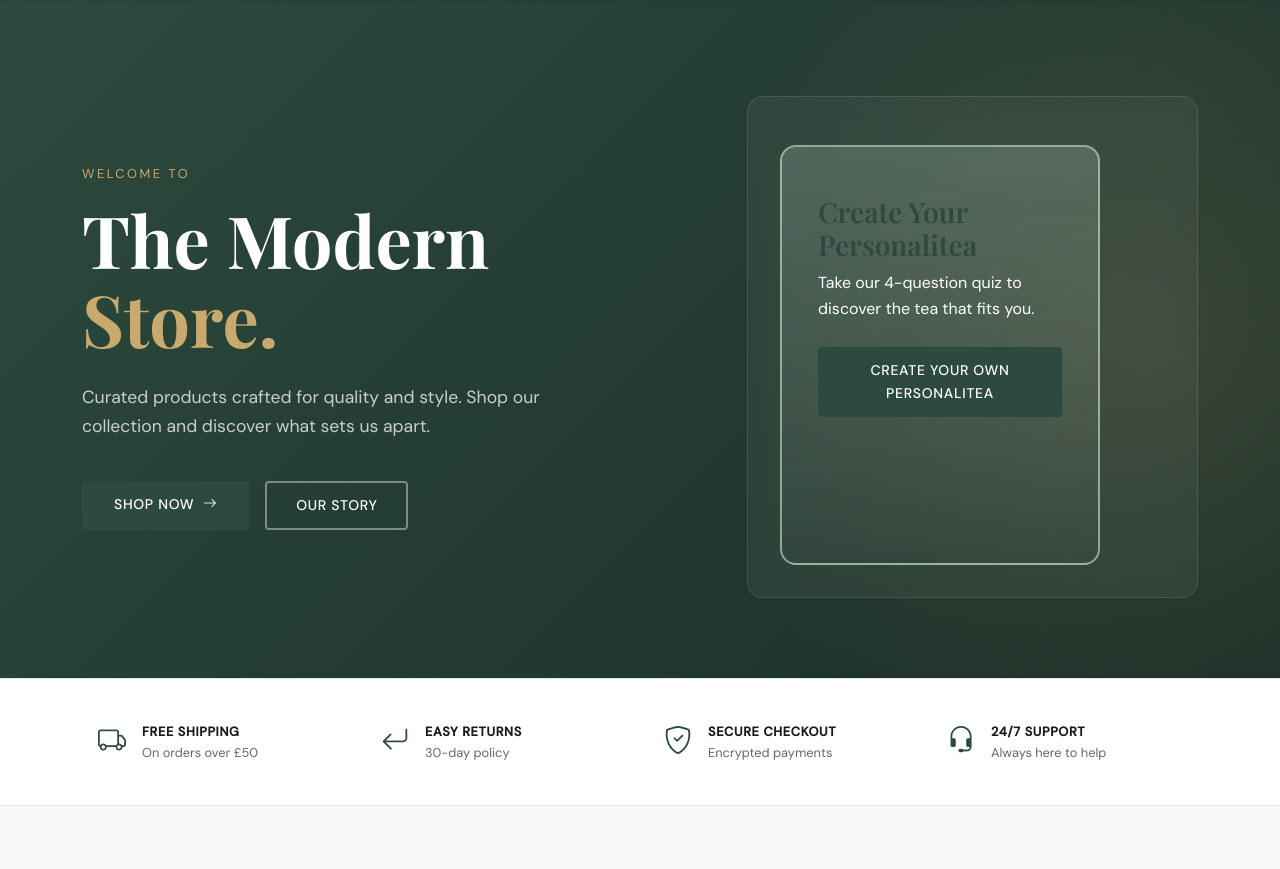
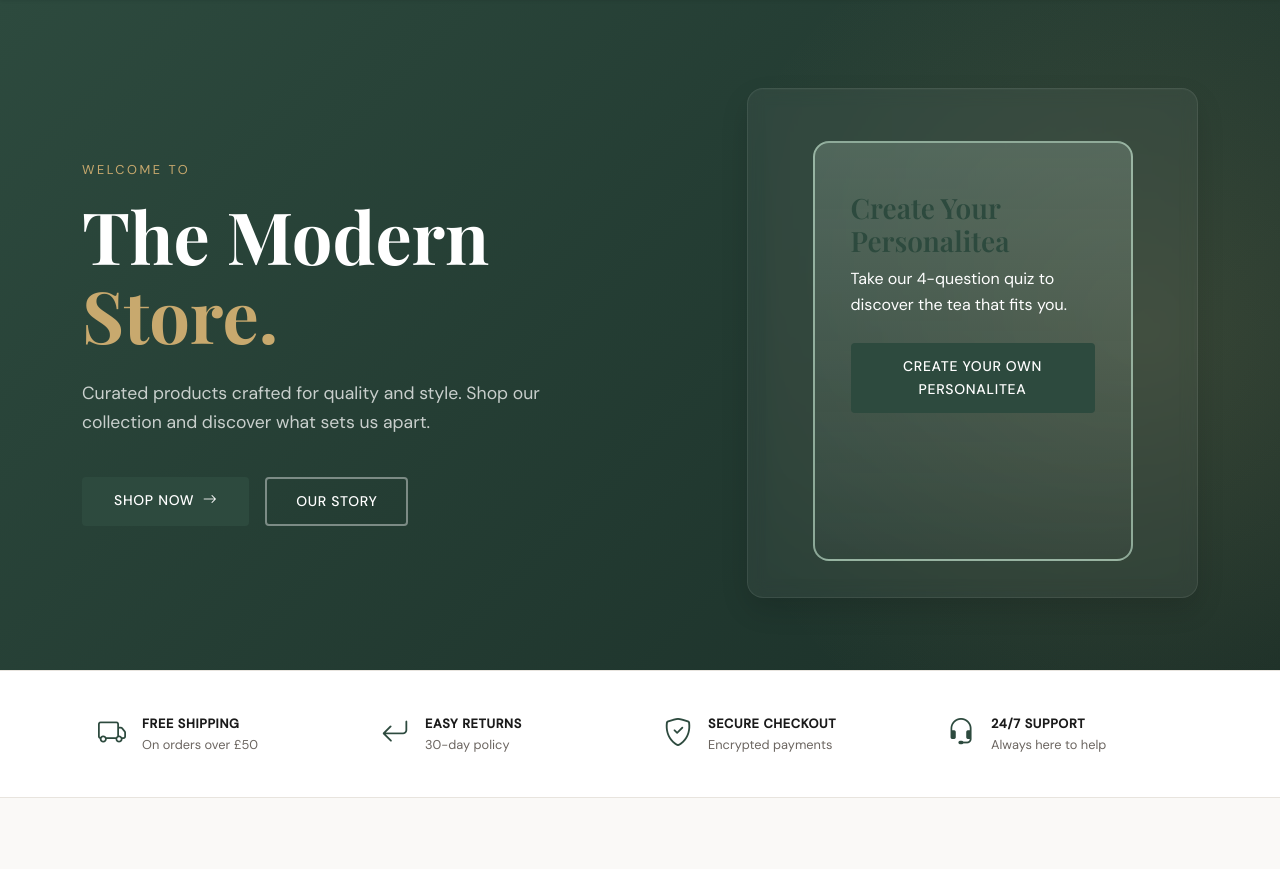
Before and after one commit to afifvk/INF1005_P5-1, a PHP site: page / in a window 1280 px wide. Shown: the part 83-952 px from the top of the page. Run offline with PHP 8.4, Linux system fonts and the light colour scheme; data comes from the database, SQL or seed files in the repository.

Commit message:
updated style.css
position of quiz page changed

```diff
--- a/assets/css/style.css
+++ b/assets/css/style.css
@@ -135,11 +135,116 @@ img {
 
 .hero-image-block {
     background: rgba(255,255,255,0.05);
-    border: 1px solid rgba(255,255,255,0.1);
+    border: 1px solid rgba(255,255,255,0.08);
     border-radius: var(--radius-lg);
-    padding: 2rem;
+    padding: 2.75rem; /* more room so inner card centers with equal borders */
     text-align: center;
-    backdrop-filter: blur(10px);
+    backdrop-filter: blur(8px);
+    position: relative;
+    box-shadow: 0 12px 28px rgba(0,0,0,0.12), inset 0 1px 0 rgba(255,255,255,0.02);
+    display: flex; /* center inner content both axis */
+    align-items: center;
+    justify-content: center;
+}
+
+/* ---------- Hero Quiz / Personalitea ---------- */
+.hero-image-block .quiz-card {
+    display: flex;
+    flex-direction: column;
+    align-items: center; /* center content inside the inner card */
+    width: 360px; /* fixed width for equal inner borders */
+    max-width: calc(100% - 60px);
+    margin: 0 auto;
+    background: linear-gradient(180deg, rgba(255,255,255,0.028), rgba(255,255,255,0.015));
+    border: 1px solid rgba(255,255,255,0.18);
+    border-radius: calc(var(--radius-lg) - 6px);
+    padding: 1.8rem 1.8rem;
+    box-shadow: inset 0 1px 0 rgba(255,255,255,0.06), 0 6px 18px rgba(0,0,0,0.12);
+    color: rgba(255,255,255,0.95);
+    gap: 0.9rem;
+    box-sizing: border-box;
+    text-align: center;
+}
+
+.hero-image-block .quiz-card h3 {
+    font-size: 1.4rem;
+    margin: 0 0 0.25rem 0;
+    color: rgba(255,255,255,0.95);
+    font-weight: 700;
+    line-height: 1.02;
+}
+
+.hero-image-block .quiz-card p.lead {
+    margin: 0 0 1rem 0;
+    color: rgba(255,255,255,0.82);
+    font-size: 0.98rem;
+    line-height: 1.45;
+    max-width: 100%;
+    overflow-wrap: break-word;
+}
+
+.hero-image-block .quiz-cta {
+    display: inline-flex;
+    align-items: center;
+    justify-content: center;
+    margin: 0.75rem 0 0 0; /* keep a balanced gap */
+    padding: 0.85rem 1.2rem;
+    text-align: center;
+    font-size: 0.95rem;
+    font-weight: 700;
+    letter-spacing: 0.04em;
+    border-radius: 8px;
+    box-sizing: border-box;
+    max-width: 100%;
+    white-space: normal;
+    word-break: break-word;
+}
+
+
+.hero-image-block { text-align: center; }
+
+.hero-image-block::after {
+    content: '';
+    position: absolute;
+    inset: 18px; /* larger inset yields equal visible border around inner card */
+    border-radius: calc(var(--radius-lg) - 6px);
+    pointer-events: none;
+    box-shadow: 0 20px 40px rgba(0,0,0,0.10);
+    opacity: 0.18; /* softer halo */
+    mix-blend-mode: multiply;
+}
+
+
+.quiz-panel-wrapper {
+    display: flex;
+    gap: 1.25rem;
+    align-items: stretch;
+}
+
+.quiz-panel {
+    flex: 1 1 0;
+}
+
+@media (min-width: 992px) {
+    .hero {
+        padding-top: 5.5rem;
+        padding-bottom: 4.5rem;
+    }
+    .hero-image-block {
+        padding: 2.25rem;
+        max-width: 520px;
+    }
+}
+
+@media (max-width: 767.98px) {
+    .hero {
+        padding: 3.5rem 0 2.5rem;
+    }
+    .hero-image-block .quiz-card {
+        max-width: 100%;
+        padding: 1.25rem;
+    }
+    .hero-subtitle { max-width: 100%; }
 }
 
 /* ---------- Buttons ---------- */
```
Also changed, not shown: other parts of assets/css/style.css (+39 -7 lines).
